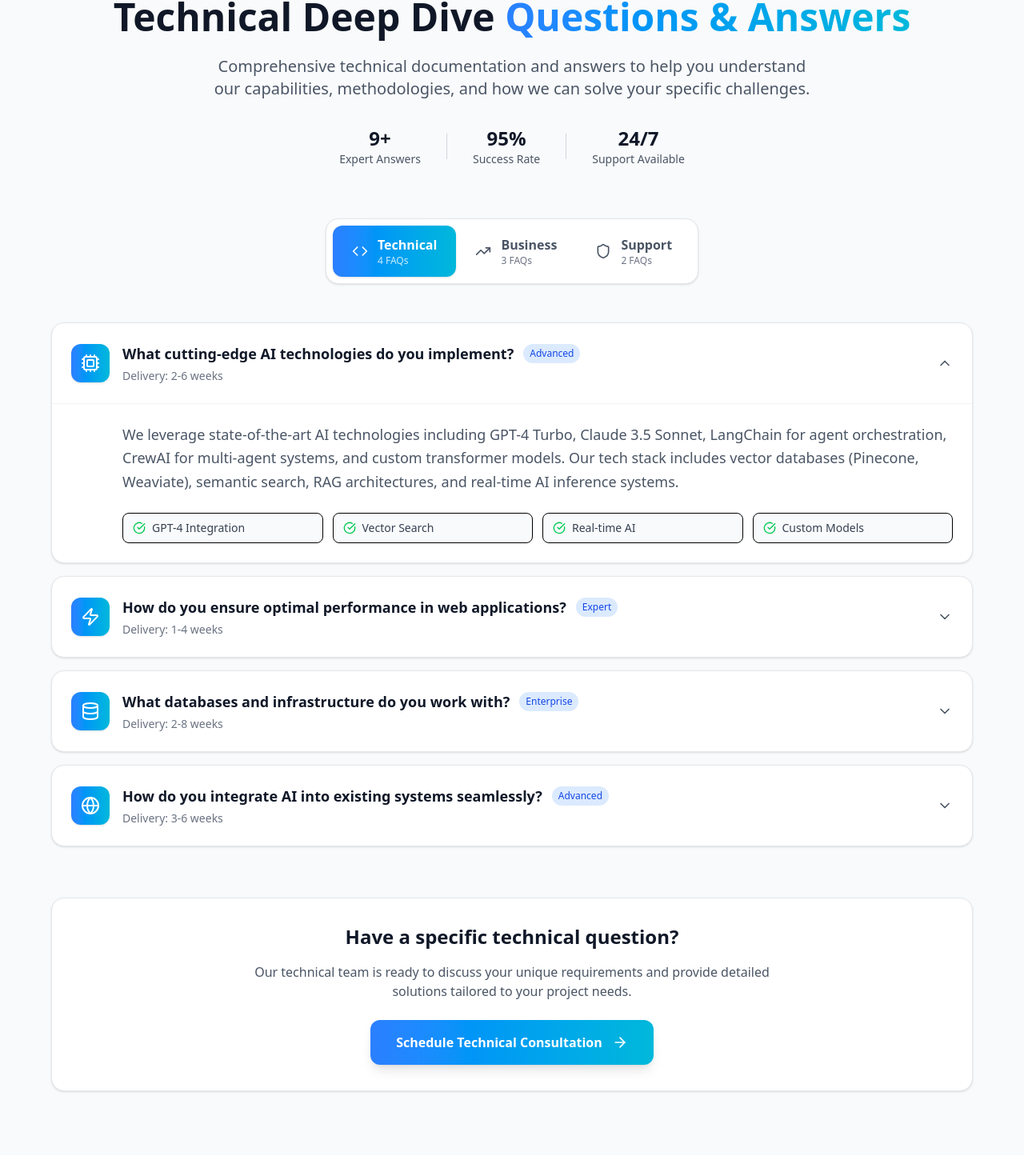
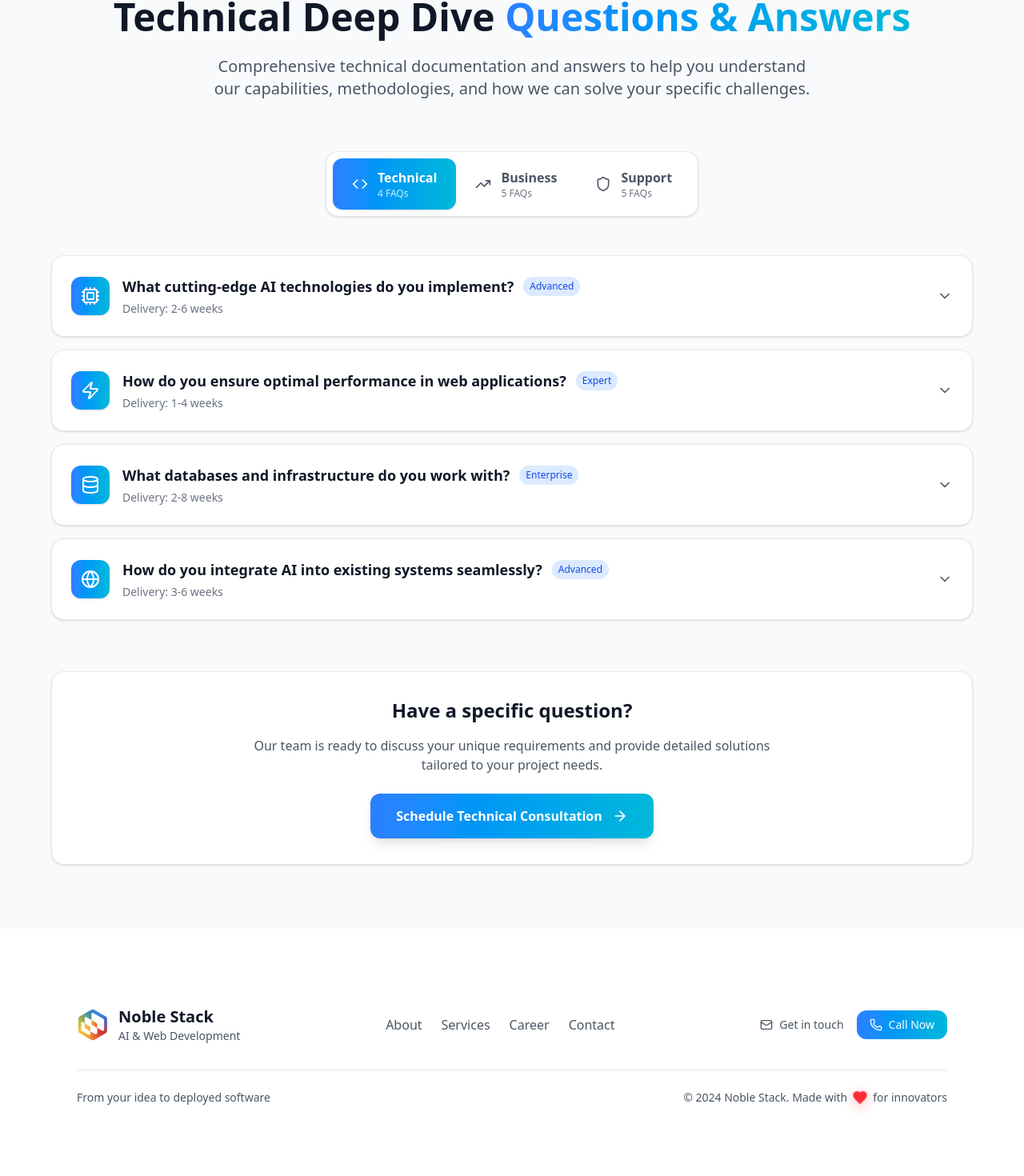
Before and after one commit to om202/NobleStack, a Next.js app: page / in a window 1280 px wide. Shown: the part 4499-5969 px from the top of the page at 80% size. Built offline with nearby package versions, Linux system fonts and the light colour scheme.

Commit message:
Update FAQSection with additional questions and answers, improve styling and animations; enhance Footer with heartbeat animation for visual appeal and adjust layout for better spacing.

```diff
--- a/src/app/Home/L4.tsx
+++ b/src/app/Home/L4.tsx
@@ -1,6 +1,6 @@
 "use client";
 
-import { useState, useEffect } from "react";
+import { useState } from "react";
 import {
   ChevronDown,
   MessageCircle,
@@ -19,7 +19,7 @@ import {
 } from "lucide-react";
 
 export default function FAQSection() {
-  const [openFaq, setOpenFaq] = useState<number | null>(0);
+  const [openFaq, setOpenFaq] = useState<number | null>(null);
   const [activeCategory, setActiveCategory] = useState("technical");
   const [animationKey, setAnimationKey] = useState(0);
 
@@ -28,13 +28,7 @@ export default function FAQSection() {
     setAnimationKey(prev => prev + 1);
   };
 
-  // Auto-cycle through first FAQ when nothing is selected
-  useEffect(() => {
-    if (openFaq === null) {
-      const timer = setTimeout(() => setOpenFaq(0), 3000);
-      return () => clearTimeout(timer);
-    }
-  }, [openFaq]);
+
 
   const categories = [
     {
@@ -48,14 +42,14 @@ export default function FAQSection() {
       id: "business",
       name: "Business",
       icon: TrendingUp,
-      count: "3 FAQs",
+      count: "5 FAQs",
       color: "from-green-500 to-emerald-500"
     },
     {
       id: "support",
       name: "Support",
       icon: Shield,
-      count: "2 FAQs",
+      count: "5 FAQs",
       color: "from-purple-500 to-pink-500"
     }
   ];
@@ -119,6 +113,22 @@ export default function FAQSection() {
         metrics: ["Enterprise Security", "Multi-tenant", "Global Scale", "Compliance Ready"],
         complexity: "Enterprise",
         deliveryTime: "4-12 weeks"
+      },
+      {
+        question: "What's your pricing structure and how do you handle project costs?",
+        answer: "We offer flexible pricing models including fixed-price projects, retainer agreements, and equity partnerships for startups. Our transparent pricing includes detailed proposals with milestone-based payments, no hidden costs, and optional maintenance packages post-launch.",
+        icon: TrendingUp,
+        metrics: ["Transparent Pricing", "Milestone Payments", "No Hidden Costs", "Flexible Models"],
+        complexity: "Transparent",
+        deliveryTime: "Custom"
+      },
+      {
+        question: "How do you handle communication and project collaboration?",
+        answer: "We maintain constant communication through dedicated Slack channels, weekly video calls, real-time project dashboards, and collaborative tools like Figma and Linear. You'll have direct access to our development team and regular progress updates with actionable feedback loops.",
+        icon: MessageCircle,
+        metrics: ["Slack Integration", "Weekly Calls", "Live Dashboards", "Direct Access"],
+        complexity: "Collaborative",
+        deliveryTime: "Ongoing"
       }
     ],
     support: [
@@ -137,12 +147,35 @@ export default function FAQSection() {
         metrics: ["Modular Design", "Cloud-Native", "Roadmap Planning", "Seamless Scaling"],
         complexity: "Future-Proof",
         deliveryTime: "Ongoing"
+      },
+      {
+        question: "Do you provide training and onboarding for our team?",
+        answer: "Yes! We provide comprehensive training including technical documentation, video tutorials, hands-on workshops, and knowledge transfer sessions. Our training covers system administration, content management, and best practices for ongoing maintenance.",
+        icon: Users,
+        metrics: ["Video Tutorials", "Hands-on Training", "Documentation", "Knowledge Transfer"],
+        complexity: "Educational",
+        deliveryTime: "1-2 weeks"
+      },
+      {
+        question: "How do you handle migration from existing systems?",
+        answer: "We specialize in seamless migrations with zero downtime strategies, data integrity verification, gradual rollouts, and comprehensive backup systems. Our migration process includes risk assessment, testing environments, and rollback procedures to ensure business continuity.",
+        icon: Database,
+        metrics: ["Zero Downtime", "Data Integrity", "Gradual Rollout", "Backup Systems"],
+        complexity: "Migration Expert",
+        deliveryTime: "2-6 weeks"
+      },
+      {
+        question: "What security measures and compliance standards do you follow?",
+        answer: "We implement enterprise-grade security including HTTPS/TLS encryption, OAuth authentication, role-based access control, and regular security audits. We ensure compliance with GDPR, SOC2, HIPAA where required, and follow OWASP security guidelines.",
+        icon: Shield,
+        metrics: ["Enterprise Security", "GDPR Compliant", "OWASP Guidelines", "Regular Audits"],
+        complexity: "Security-First",
+        deliveryTime: "Built-in"
       }
     ]
   };
 
   const currentFaqs = faqCategories[activeCategory as keyof typeof faqCategories];
-  const totalFaqs = Object.values(faqCategories).flat().length;
 
   return (
     <section id="faq" className="py-20 px-4 bg-gray-50">
@@ -160,28 +193,10 @@ export default function FAQSection() {
               Questions & Answers
             </span>
           </h2>
-          <p className="text-xl text-gray-600 max-w-3xl mx-auto mb-8">
+          <p className="text-xl text-gray-600 max-w-3xl mx-auto">
             Comprehensive technical documentation and answers to help you understand our capabilities,
             methodologies, and how we can solve your specific challenges.
           </p>
-
-          {/* Stats Bar */}
-          <div className="flex justify-center items-center gap-8 mb-8">
-            <div className="text-center">
-              <div className="text-2xl font-bold text-gray-900">{totalFaqs}+</div>
-              <div className="text-sm text-gray-600">Expert Answers</div>
-            </div>
-            <div className="w-px h-8 bg-gray-300"></div>
-            <div className="text-center">
-              <div className="text-2xl font-bold text-gray-900">95%</div>
-              <div className="text-sm text-gray-600">Success Rate</div>
-            </div>
-            <div className="w-px h-8 bg-gray-300"></div>
-            <div className="text-center">
-              <div className="text-2xl font-bold text-gray-900">24/7</div>
-              <div className="text-sm text-gray-600">Support Available</div>
-            </div>
-          </div>
         </div>
 
         {/* Category Selection */}
@@ -190,11 +205,11 @@ export default function FAQSection() {
             {categories.map((category) => (
               <button
                 key={category.id}
-                onClick={() => {
-                  setActiveCategory(category.id);
-                  setOpenFaq(null);
-                  setAnimationKey(prev => prev + 1);
-                }}
+                                 onClick={() => {
+                   setActiveCategory(category.id);
+                   setOpenFaq(null);
+                   setAnimationKey(prev => prev + 1);
+                 }}
                                  className={`flex items-center gap-3 px-6 py-3 rounded-xl transition-all duration-200 ${
                    activeCategory === category.id
                      ? `bg-gradient-to-r ${category.color} text-white shadow-sm`
@@ -278,10 +293,10 @@ export default function FAQSection() {
         {/* Bottom CTA */}
         <div className="text-center bg-white rounded-2xl p-8 border border-gray-200 shadow-sm">
           <h3 className="text-2xl font-bold text-gray-900 mb-4">
-            Have a specific technical question?
+            Have a specific question?
           </h3>
           <p className="text-gray-600 mb-6 max-w-2xl mx-auto">
-            Our technical team is ready to discuss your unique requirements and provide
+            Our team is ready to discuss your unique requirements and provide
             detailed solutions tailored to your project needs.
           </p>
                      <button className="group inline-flex items-center justify-center gap-3 px-8 py-4 bg-gradient-to-r from-blue-500 to-cyan-500 text-white rounded-xl hover:from-blue-600 hover:to-cyan-600 transition-all duration-200 shadow-lg hover:shadow-xl font-semibold">
--- a/src/app/globals.css
+++ b/src/app/globals.css
@@ -52,6 +52,18 @@ body {
   animation: slideUp 0.6s ease-out;
 }
 
+.animate-heartbeat {
+  animation: heartbeat 1.5s ease-in-out infinite;
+  background: linear-gradient(145deg, #ef4444, #dc2626, #b91c1c);
+  background-clip: text;
+  -webkit-background-clip: text;
+  text-shadow:
+    0 1px 2px rgba(239, 68, 68, 0.5),
+    0 2px 4px rgba(220, 38, 38, 0.3),
+    0 4px 8px rgba(185, 28, 28, 0.2);
+  position: relative;
+}
+
 @keyframes fadeIn {
   from { opacity: 0; }
   to { opacity: 1; }
@@ -68,6 +80,29 @@ body {
   }
 }
 
+@keyframes heartbeat {
+  0% {
+    transform: scale(1) rotateY(0deg);
+    filter: drop-shadow(0 2px 4px rgba(239, 68, 68, 0.3));
+  }
+  14% {
+    transform: scale(1.3) rotateY(-5deg);
+    filter: drop-shadow(0 4px 8px rgba(239, 68, 68, 0.5));
+  }
+  28% {
+    transform: scale(1) rotateY(0deg);
+    filter: drop-shadow(0 2px 4px rgba(239, 68, 68, 0.3));
+  }
+  42% {
+    transform: scale(1.3) rotateY(5deg);
+    filter: drop-shadow(0 4px 8px rgba(239, 68, 68, 0.5));
+  }
+  70% {
+    transform: scale(1) rotateY(0deg);
+    filter: drop-shadow(0 2px 4px rgba(239, 68, 68, 0.3));
+  }
+}
+
 /* Modern card hover effects */
 .card-hover {
   transition: all 0.3s ease;
--- a/src/components/common/Footer.tsx
+++ b/src/components/common/Footer.tsx
@@ -12,7 +12,7 @@ export default function Footer() {
   return (
     <footer>
       <div className="w-full">
-                 <div className="mx-4 sm:mx-8 md:mx-16 lg:mx-24 mb-12 sm:mb-16 md:mb-24">
+                 <div className="mx-4 sm:mx-8 md:mx-16 lg:mx-24 mb-32">
           {/* Main Content */}
           <div className="flex flex-col lg:flex-row justify-between items-center gap-6 sm:gap-8 mb-6 sm:mb-8">
             {/* Brand */}
@@ -66,7 +66,7 @@ export default function Footer() {
             </p>
             <div className="flex items-center gap-2 text-xs sm:text-sm text-gray-600">
               <span>© 2024 Noble Stack. Made with</span>
-              <Heart className="w-3 h-3 sm:w-4 sm:h-4 text-red-500" />
+              <Heart className="w-3 h-3 sm:w-4 sm:h-4 text-red-500 animate-heartbeat fill-current" />
               <span>for innovators</span>
             </div>
           </div>
```
Also changed, not shown: public/nbl.png.
